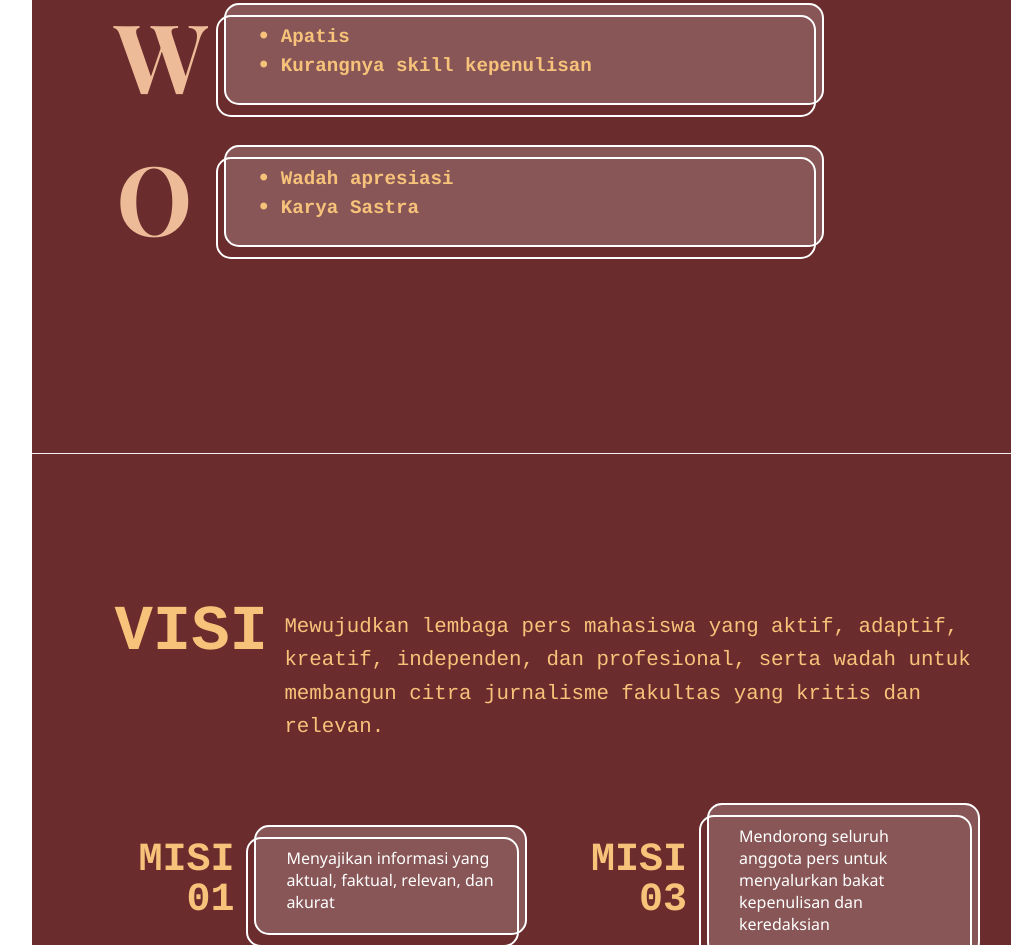
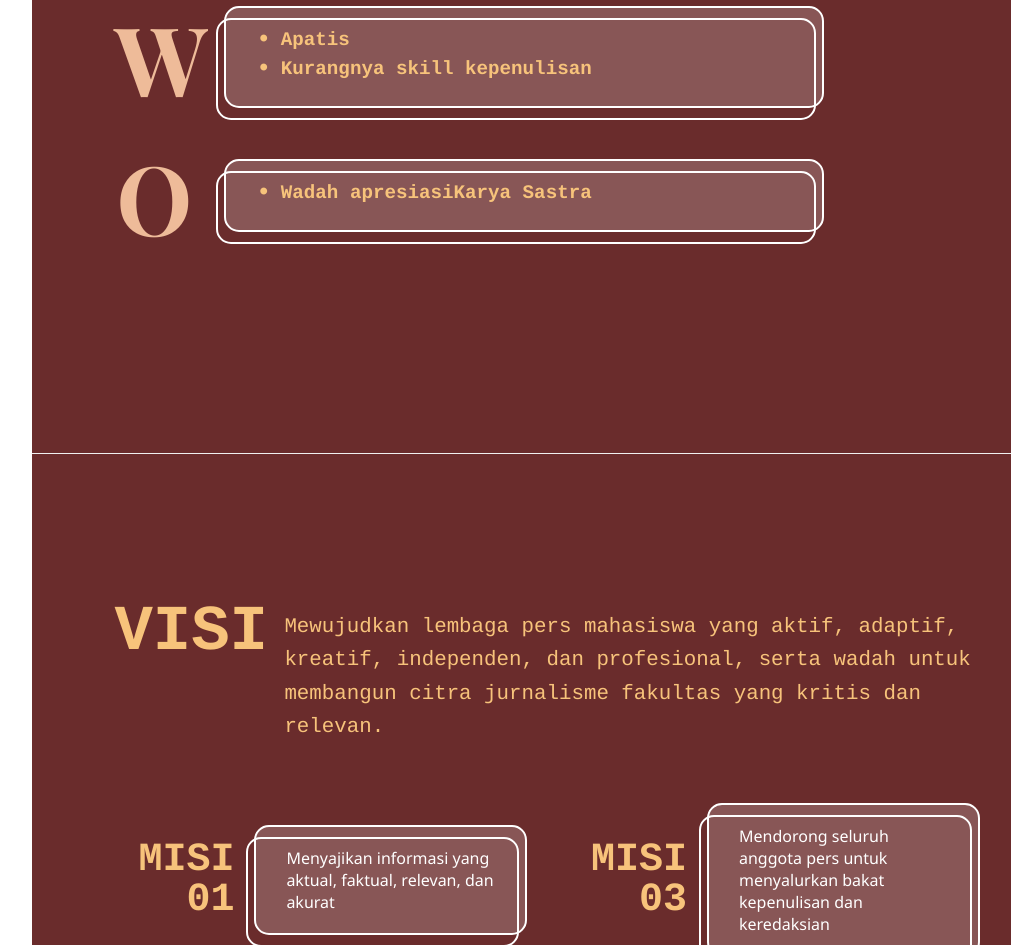
Before and after one commit to nadhifadita/grand-design-nadhif-puspa, a plain HTML site: page index.html in a window 1280 px wide. Shown: the part 1988-2933 px from the top of the page, without its empty margins (218-1229 px from the left). Drawn offline with nearby package versions, Linux system fonts and the light colour scheme.

Commit message:
fix visi misi

```diff
--- a/index.html
+++ b/index.html
@@ -132,8 +132,7 @@
             <div class="swot-letter">O</div>
             <div class="card">
                 <ul>
-                    <li>Wadah apresiasi</li>
-                    <li>Karya Sastra</li>
+                    <li>Wadah apresiasiKarya Sastra</li>
                 </ul>
             </div>
         </div>
```
